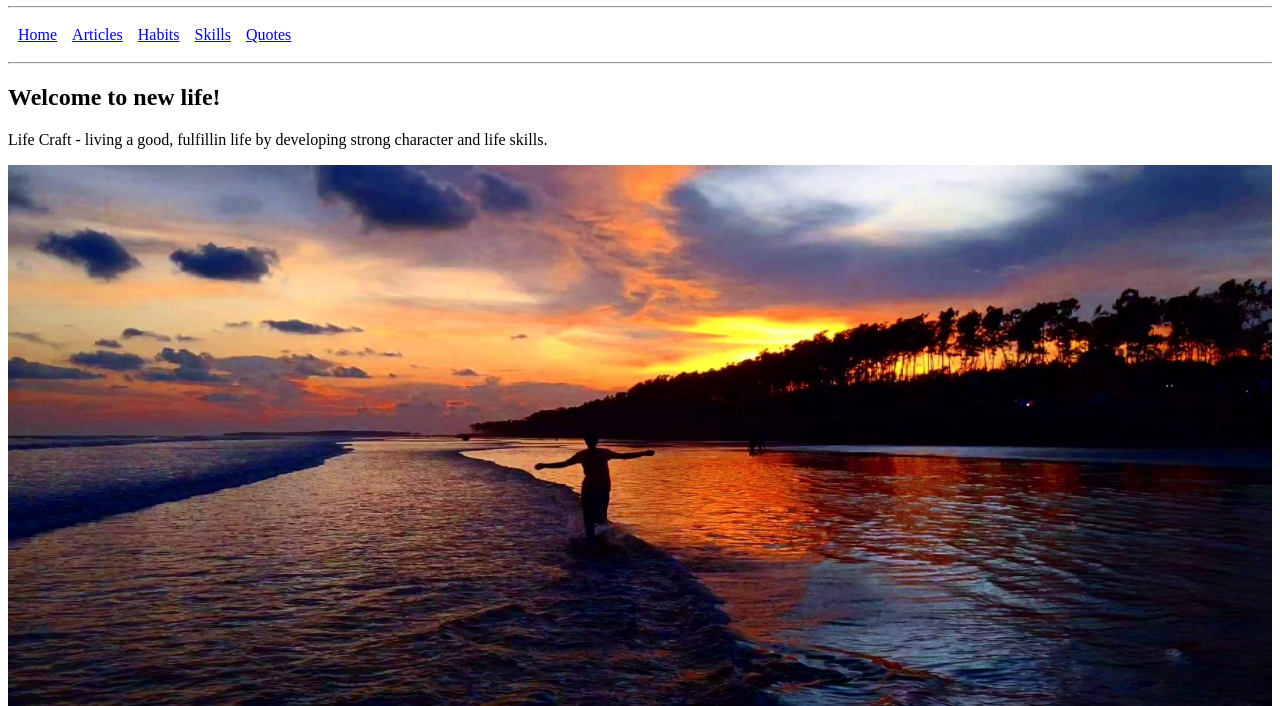
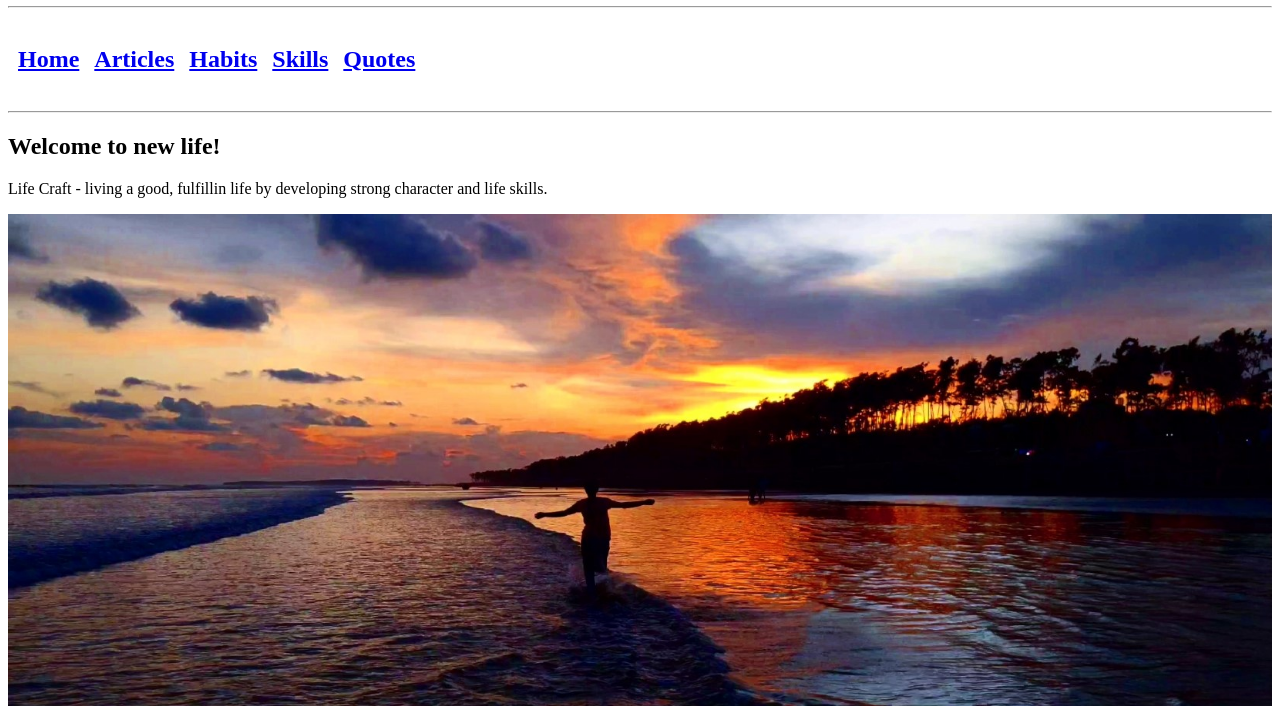
Before and after one commit to ayanbera123/Ayan-s-web, a plain HTML site: page index.html in a window 1280 px wide. Shown: the part 94-800 px from the top of the page. Drawn offline with Linux system fonts and the light colour scheme.

Commit message:
Update index.html

```diff
--- a/index.html
+++ b/index.html
@@ -10,11 +10,11 @@
 <nav>
 <table cellspacing="5"cellpadding="5">
 <tr>
-<td><a href="index.html">Home</a></td>
-<td><a href="articles.html">Articles</a></td>
-<td><a href="habits.html">Habits</a></td>
-<td><a href="skills.html">Skills</a></td>
-<td><a href="quotes.html">Quotes</a></td>
+<td><h2><a href="index.html">Home</a></h2></td>
+<td><h2><a href="articles.html">Articles</a></h2></td>
+<td><h2><a href="habits.html">Habits</a></h2></td>
+<td><h2><a href="skills.html">Skills</a></h2></td>
+<td><h2><a href="quotes.html">Quotes</a></h2></td>
 </tr>
 </table>
 </nav>
```
